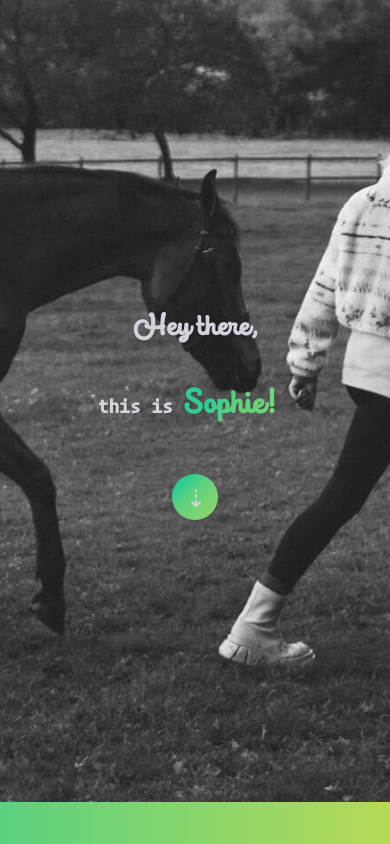
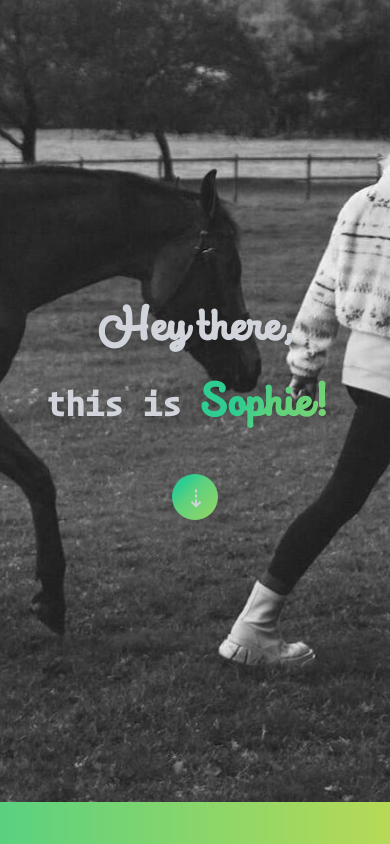
Before and after one commit to nyafologus/next-new-portfolio, a Next.js app: page / in a window 390 px wide. Shown: the top 844 px of the page. Built offline with nearby package versions, Linux system fonts and the light colour scheme.

Commit message:
Make hero font size more consistent

```diff
--- a/src/app/globals.css
+++ b/src/app/globals.css
@@ -260,24 +260,6 @@ h6 {
   font-feature-settings: "ss01" on; /* low-level (all new browsers) */
 }
 
-/* Responsive text for the Hero */
-
-.r-text-s {
-  font-size: 4vmin;
-}
-
-.r-text-m {
-  font-size: 5vmin;
-}
-
-.r-text-l {
-  font-size: 7vmin;
-}
-
-.r-text-xl {
-  font-size: 8vmin;
-}
-
 /* Scroll link in Hero */
 
 .scroll-link {
--- a/src/app/ui/hero.tsx
+++ b/src/app/ui/hero.tsx
@@ -14,8 +14,10 @@ export default function Hero() {
       id="hero"
       className="relative mb-0 flex h-[95vh] w-full flex-col items-center justify-center overflow-hidden py-16 font-normal text-gray-300 "
     >
-      <h1 className="r-text-m md:r-text-s mt-10 text-center font-bold leading-3 drop-shadow-md">
-        <span className={`r-text-l md:r-text-m ${winkFont.className} `}>
+      <h1 className="mt-10 text-center text-[9vmin] font-bold leading-3 drop-shadow-md sm:text-[6vmin] md:text-[5vmin]">
+        <span
+          className={`text-[11vmin] sm:text-[7vmin]  md:text-[7vmin] ${winkFont.className} `}
+        >
           <span className="swsh">H</span>
           ey there,
           <br className="block md:hidden" />
@@ -23,7 +25,7 @@ export default function Hero() {
         this is{" "}
         <a href="https://github.com/nyafologus" target="_blank">
           <span
-            className={`${winkFont.className} fancy-text r-text-xl md:r-text-l inline-block py-16 pr-4`}
+            className={`${winkFont.className} fancy-text inline-block py-16 pr-4 text-[11vmin] sm:text-[7vmin] md:text-[8vmin]`}
           >
             <span className="ss01">S</span>
             ophie!
```
